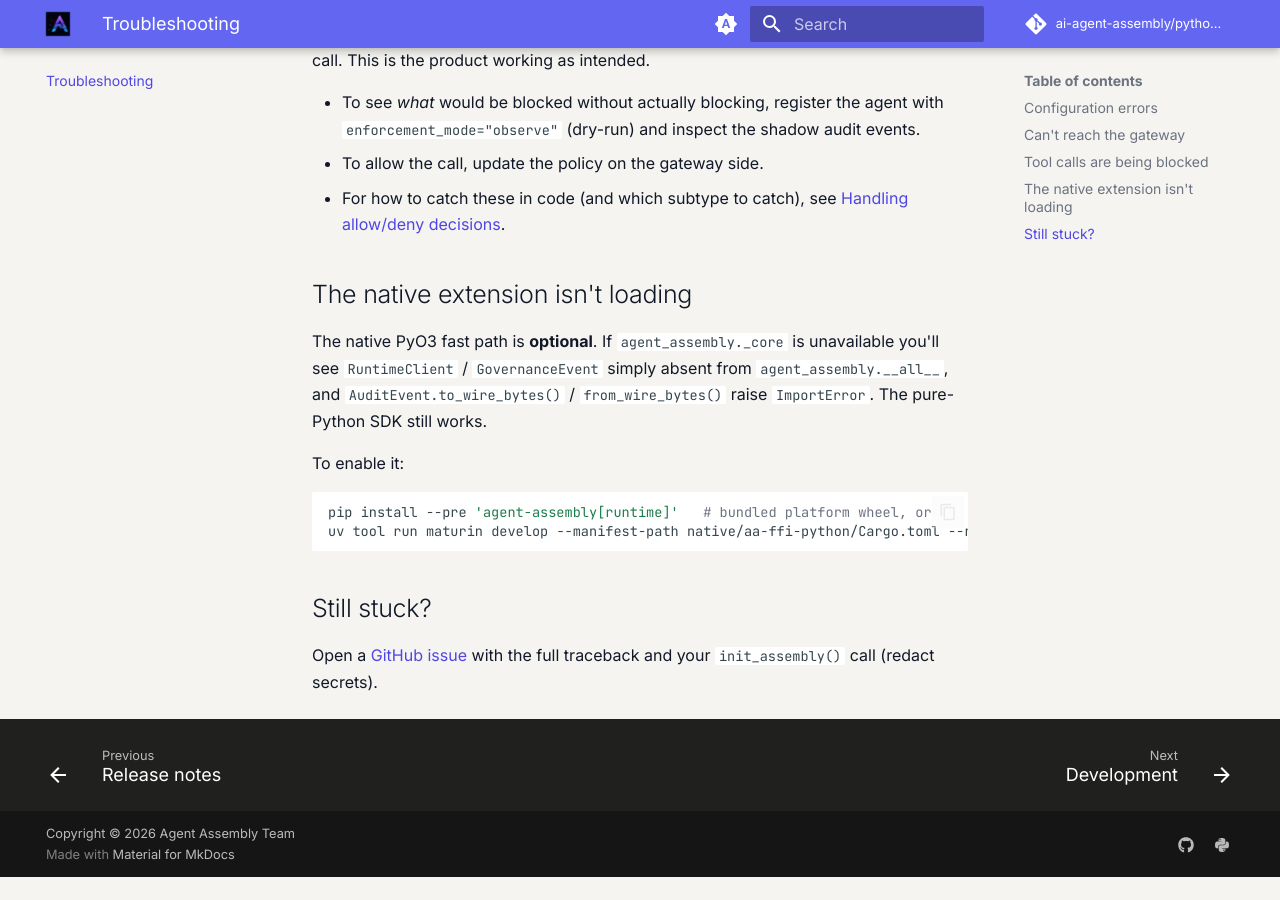
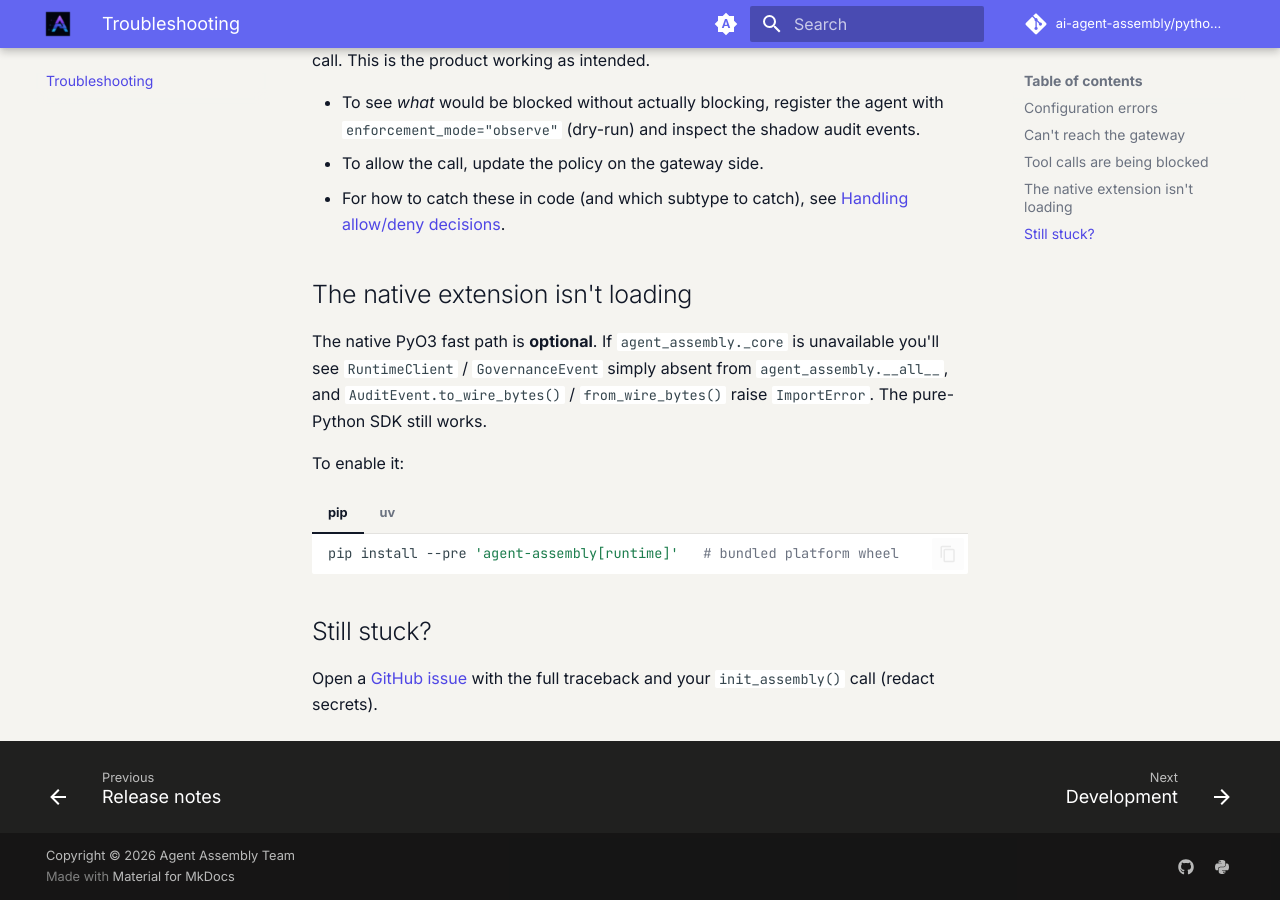
Before and after one commit to AI-agent-assembly/python-sdk, an MkDocs documentation site: the page built from docs/troubleshooting.md, in a window 1280 px wide and 900 px high, scrolled down 1449 px. Built offline with MkDocs 1.6.1 and Material for MkDocs 9.7.7, drawn with Linux system fonts in a browser that asks for light colours; a script that is not in the unit is left out; the version menu is left out; before the commit the page ends 2326 px from its top, so only the background shows below that.

Commit message:
✨ (python-sdk-docs): Convert troubleshooting pip/uv alternative to tabs
Mirrors the pymdownx.tabbed pattern already used in quick-start.md so
the two alternative ways to enable the native runtime render as
selectable tabs instead of a single ambiguous bash block.

````diff
--- a/docs/troubleshooting.md
+++ b/docs/troubleshooting.md
@@ -50,10 +50,17 @@ still works.
 
 To enable it:
 
-```bash
-pip install --pre 'agent-assembly[runtime]'   # bundled platform wheel, or
-uv tool run maturin develop --manifest-path native/aa-ffi-python/Cargo.toml --release  # build locally (needs Rust)
-```
+=== "pip"
+
+    ```bash
+    pip install --pre 'agent-assembly[runtime]'   # bundled platform wheel
+    ```
+
+=== "uv"
+
+    ```bash
+    uv tool run maturin develop --manifest-path native/aa-ffi-python/Cargo.toml --release  # build locally (needs Rust)
+    ```
 
 ## Still stuck?
 
````
